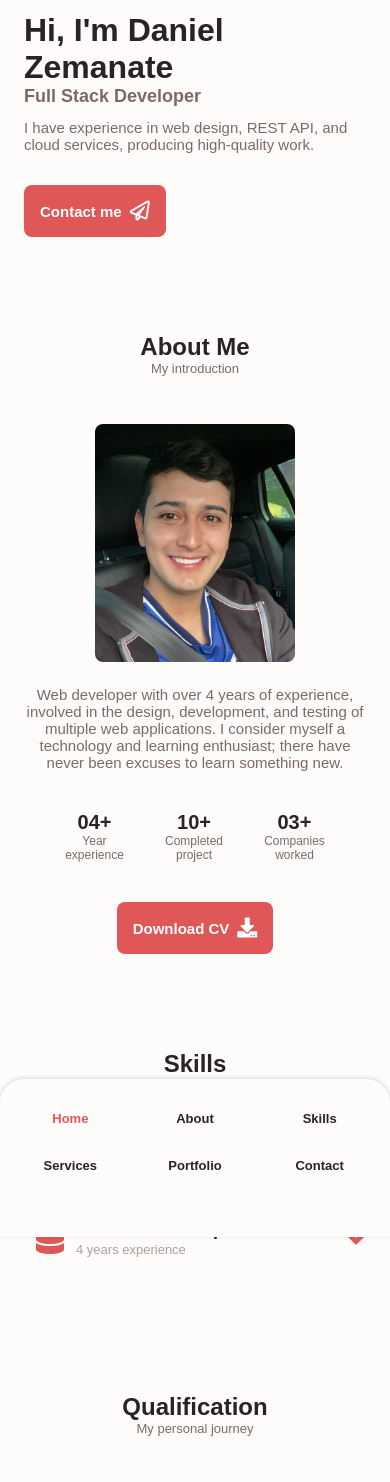
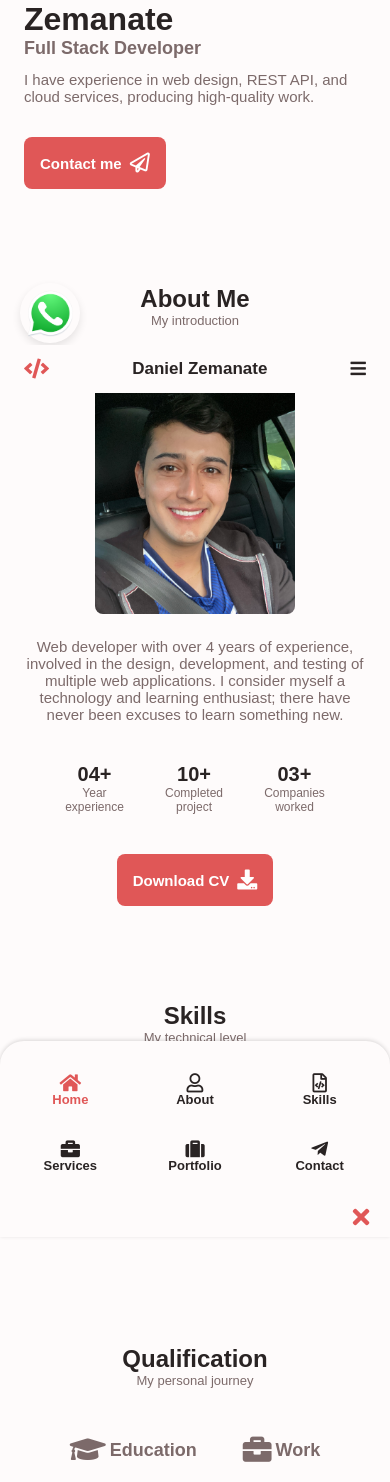
Before and after one commit to danielzemanate/portfolio-valery-rivera, a React (Create React App) app: page / in a window 390 px wide. Shown: the part 451-1933 px from the top of the page. Built offline with nearby package versions, Linux system fonts and the light colour scheme.

Commit message:
Styles responsive page

```diff
--- a/public/index.html
+++ b/public/index.html
@@ -29,7 +29,7 @@
       work correctly both with client-side routing and a non-root public URL.
       Learn how to configure a non-root public URL by running `npm run build`.
     -->
-    <title>Portfolio-Daniel Zemanate</title>
+    <title>Portfolio - Daniel Zemanate</title>
   </head>
   <body>
     <noscript>You need to enable JavaScript to run this app.</noscript>
--- a/src/App.tsx
+++ b/src/App.tsx
@@ -6,6 +6,8 @@ import { Skills } from "./components/skills/Skills";
 import { Qualification } from "./components/qualification/Qualification";
 import { Footer } from "./components/footer/Footer";
 import { Contact } from "./components/contact/Contact";
+import { FloatingWhatsAppButton } from "./components/buttons/whatsapp/FloatingWhatsAppButton";
+import { ScrollUpButton } from "./components/buttons/scrollTopButton/ScrollUpButton";
 
 function App() {
   return (
@@ -22,6 +24,10 @@ function App() {
       <Contact />
       {/* FOOTER */}
       <Footer />
+      {/* FLOAT BUTTON WHATSAPP */}
+      <FloatingWhatsAppButton />
+      {/* SCROLL UP BUTTON */}
+      <ScrollUpButton />
     </div>
   );
 }
--- a/src/assets/styles/styles.css
+++ b/src/assets/styles/styles.css
@@ -166,9 +166,9 @@ img {
   gap: 1.5rem;
 }
 
-.header1 {
+.header {
   width: 100%;
-  /* position: fixed; */
+  position: fixed;
   bottom: 0;
   left: 0;
   z-index: var(--z-fixed);
@@ -263,6 +263,7 @@ img {
 /* Change background header */
 .scroll-header {
   box-shadow: 0 -1px 4px rgba(0, 0, 0, 0.15);
+  position: fixed;
 }
 
 /*==================== HOME ====================*/
@@ -1353,3 +1354,52 @@ img {
   color: #999; /* Cambia este color según tus preferencias */
   cursor: not-allowed;
 }
+
+/* FloatingWhatsAppButton.css */
+.floating-whatsapp-button {
+  position: fixed;
+  bottom: 50px;
+  left: 20px;
+  /* background-color: #25d366; Color de fondo del botón */
+  width: 60px;
+  height: 60px;
+  border-radius: 50%;
+  display: flex;
+  justify-content: center;
+  align-items: center;
+  cursor: pointer;
+  box-shadow: 0px 4px 8px rgba(0, 0, 0, 0.1);
+  transition: all 0.3s;
+}
+
+.whatsapp-icon {
+  width: 48px;
+  height: 50px;
+}
+
+.floating-whatsapp-button:hover {
+  transform: scale(
+    1.3
+  ); /* Aplica un aumento de tamaño al pasar el cursor sobre el botón */
+}
+
+.floating-button {
+  position: fixed;
+  bottom: 52px;
+  right: 20px;
+  background-color: var(--first-color);
+  color: #ffffff;
+  width: 40px;
+  height: 40px;
+  border-radius: 50%;
+  text-align: center;
+  line-height: 40px;
+  font-size: 24px;
+  cursor: pointer;
+  opacity: 0;
+  transition: opacity 0.3s ease-in-out;
+}
+
+.floating-button.visible {
+  opacity: 1;
+}
--- /dev/null
+++ b/src/components/buttons/scrollTopButton/ScrollUpButton.tsx
@@ -0,0 +1,35 @@
+import React, { useEffect, useState } from "react"; // Asumiendo que estás utilizando react-icons
+
+export const ScrollUpButton: React.FC = () => {
+  const [isVisible, setIsVisible] = useState(false);
+
+  useEffect(() => {
+    const handleScroll = () => {
+      if (window.scrollY > 200) {
+        // Cambia este valor según cuánto quieras que el usuario haya desplazado hacia abajo antes de mostrar el botón
+        setIsVisible(true);
+      } else {
+        setIsVisible(false);
+      }
+    };
+
+    window.addEventListener("scroll", handleScroll);
+
+    return () => {
+      window.removeEventListener("scroll", handleScroll);
+    };
+  }, []);
+
+  const scrollToTop = () => {
+    window.scrollTo({ top: 0, behavior: "smooth" });
+  };
+
+  return (
+    <div
+      className={`floating-button ${isVisible ? "visible" : ""}`}
+      onClick={scrollToTop}
+    >
+      <i className="fas fa-angle-double-up scrollup__icon"></i>
+    </div>
+  );
+};
--- /dev/null
+++ b/src/components/buttons/whatsapp/FloatingWhatsAppButton.tsx
@@ -0,0 +1,14 @@
+import React from "react";
+import whatsapp from "../../../assets/img/whatsapp.png";
+
+export const FloatingWhatsAppButton = () => {
+  const handleWhatsAppClick = () => {
+    window.open("https://wa.me/+573233625283", "_blank");
+  };
+
+  return (
+    <div className="floating-whatsapp-button" onClick={handleWhatsAppClick}>
+      <img src={whatsapp} alt="WhatsApp" className="whatsapp-icon" title="Whatsapp" />
+    </div>
+  );
+};
--- a/src/components/header/Header.tsx
+++ b/src/components/header/Header.tsx
@@ -1,13 +1,36 @@
-import React from "react";
+import React, { useEffect, useState } from "react";
 import "../../assets/styles/styles.css";
 
 export const Header = () => {
+  const [scrolled, setScrolled] = useState(false);
+  const [showMenu, setShowMenu] = useState(false);
+
+  useEffect(() => {
+    const handleScroll = () => {
+      if (window.scrollY > 0) {
+        setScrolled(true);
+      } else {
+        setScrolled(false);
+      }
+    };
+
+    window.addEventListener("scroll", handleScroll);
+    return () => {
+      window.removeEventListener("scroll", handleScroll);
+    };
+  }, []);
+  const headerClass = `header ${scrolled ? "scroll-header" : ""}`;
+
+  const handleClickShowMenu = () => {
+    setShowMenu(!showMenu);
+  };
+
   return (
     <div>
       {/* HEADER */}
-      <header className="header" id="header">
+      <header className={headerClass} id="header">
         <nav className="nav container">
-          <i className="fas fa-code home__social-icon"/>
+          <i className="fas fa-code home__social-icon" />
           <a
             href="https://danielzemanate.netlify.app/"
             className="nav__logo"
@@ -16,58 +39,67 @@ export const Header = () => {
             Daniel Zemanate
           </a>
 
-          <article className="nav__menu" id="nav-menu">
+          <article
+            className={`nav__menu ${showMenu && "show-menu"}`}
+            id="nav-menu"
+          >
             <ul className="nav__list grid">
               <li className="nav__item">
                 <a href="#home" className="nav__link active-link">
-                  <i className="uil uil-estate nav__icon"></i> Home
+                  <i className="fas fa-home nav__icon"></i> Home
                 </a>
               </li>
 
               <li className="nav__item">
                 <a href="#about" className="nav__link">
-                  <i className="uil uil-user nav__icon"></i> About
+                  <i className="far fa-user nav__icon"></i> About
                 </a>
               </li>
 
               <li className="nav__item">
                 <a href="#skills" className="nav__link">
-                  <i className="uil uil-file-alt nav__icon"></i> Skills
+                  <i className="far fa-file-code nav__icon"></i> Skills
                 </a>
               </li>
 
               <li className="nav__item">
                 <a href="#services" className="nav__link">
-                  <i className="uil uil-briefcase-alt nav__icon"></i> Services
+                  <i className="fas fa-briefcase nav__icon"></i> Services
                 </a>
               </li>
 
               <li className="nav__item">
                 <a href="#portfolio" className="nav__link">
-                  <i className="uil uil-scenery nav__icon"></i> Portfolio
+                  <i className="fas fa-suitcase nav__icon"></i> Portfolio
                 </a>
               </li>
 
               <li className="nav__item">
                 <a href="#contact" className="nav__link">
-                  <i className="uil uil-telegram-alt nav__icon"></i> Contact
+                  <i className="fab fa-telegram-plane nav__icon"></i> Contact
                 </a>
               </li>
             </ul>
-            <i className="uil uil-times  nav__close" id="nav-close"></i>
+            <i
+              className="fas fa-times nav__close"
+              id="nav-close"
+              onClick={handleClickShowMenu}
+            ></i>
           </article>
 
-          <article className="nav__btns">
-            {/* Theme change button */}
-            <i className="uil uil-moon change-theme" id="theme-button"></i>
-
-            <article className="nav__toggle" id="nav-toggle">
-              <i className="uil uil-apps"></i>
-            </article>
+          {/* <article className="nav__btns"> */}
+          {/* Theme change button */}
+          {/* <i className="far fa-moon fa-xs change-theme" id="theme-button"></i> */}
+          {/* </article> */}
+          <article
+            className="nav__toggle"
+            id="nav-toggle"
+            onClick={handleClickShowMenu}
+          >
+            <i className="fas fa-bars"></i>
           </article>
         </nav>
       </header>
-      {/* Your other components/content can go here */}
     </div>
   );
 };
```
Also changed, not shown: src/assets/img/whatsapp.png (added).
